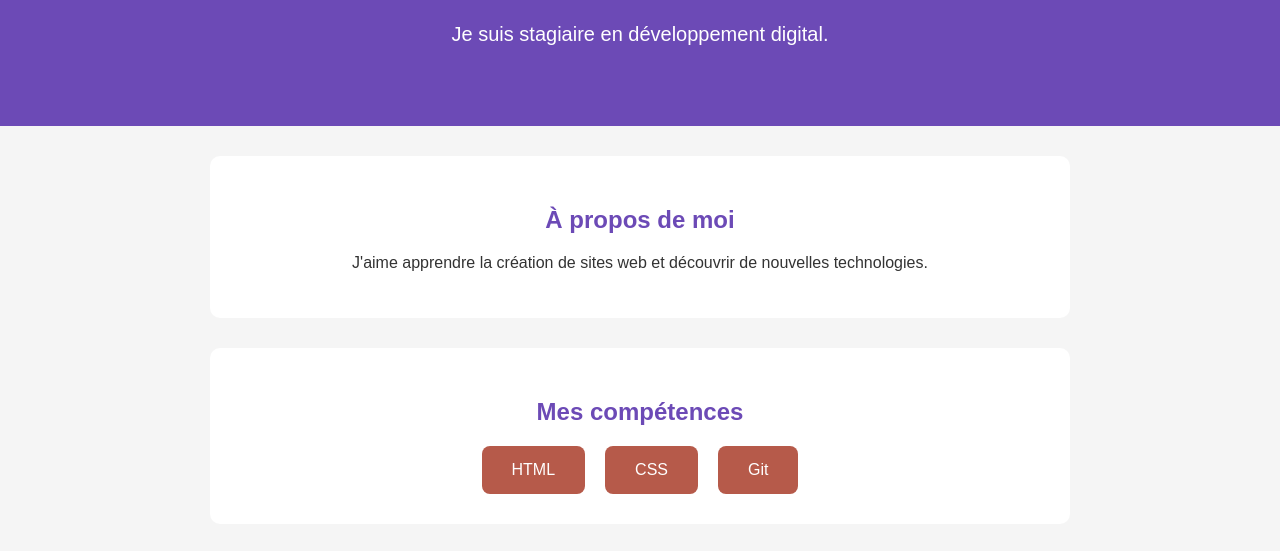
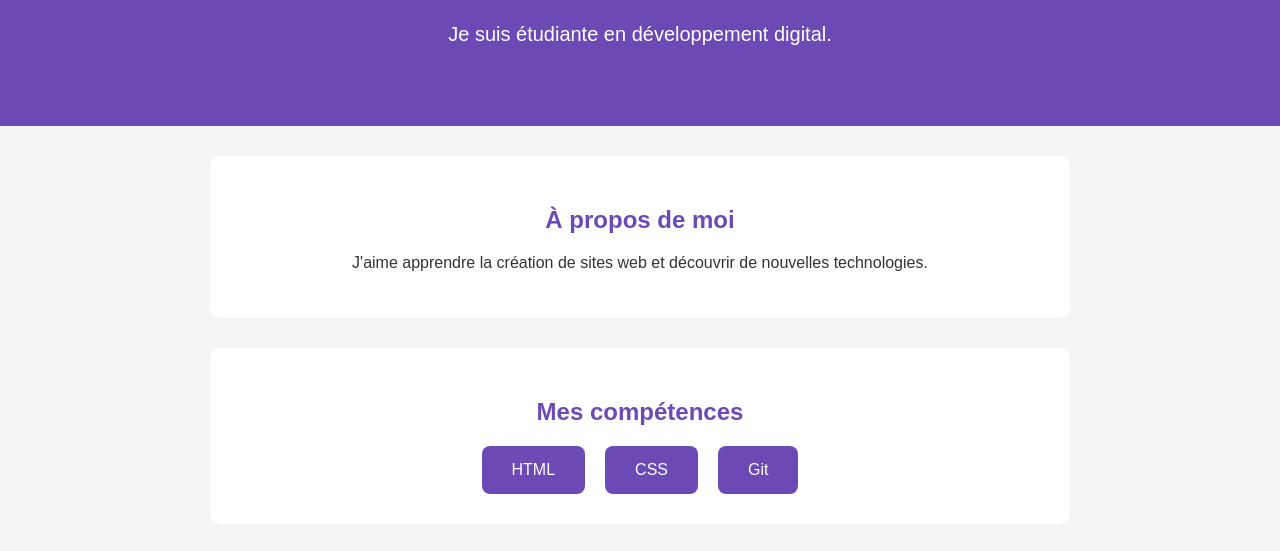
Before and after one commit to aithiba-ops/mon-premier-site, a plain HTML site: page index.html in a window 1280 px wide. Shown: the part 215-766 px from the top of the page. Drawn offline with Linux system fonts and the light colour scheme.

```diff
--- a/index.html
+++ b/index.html
@@ -9,7 +9,7 @@
 
     <header>
         <h1>Bienvenue sur mon site</h1>
-        <p>Je suis stagiaire en développement digital.</p>
+        <p>Je suis étudiante en développement digital.</p>
     </header>
 
     <section>
--- a/style.css
+++ b/style.css
@@ -40,7 +40,7 @@
 }
 
 .competences div {
-    background-color: #b65a4a;
+    background-color: #6c4ab6;
     color: white;
     padding: 15px 30px;
     border-radius: 8px;
```
